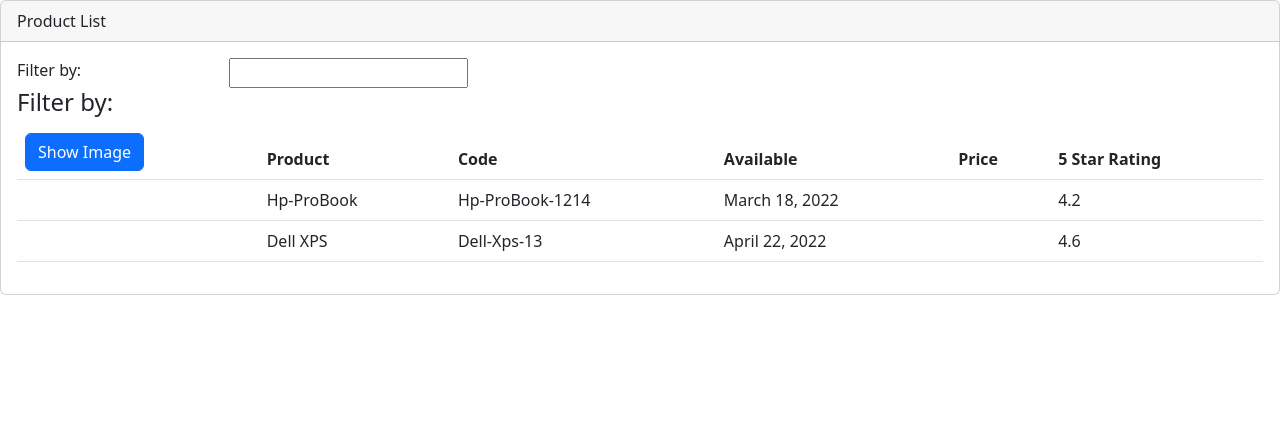
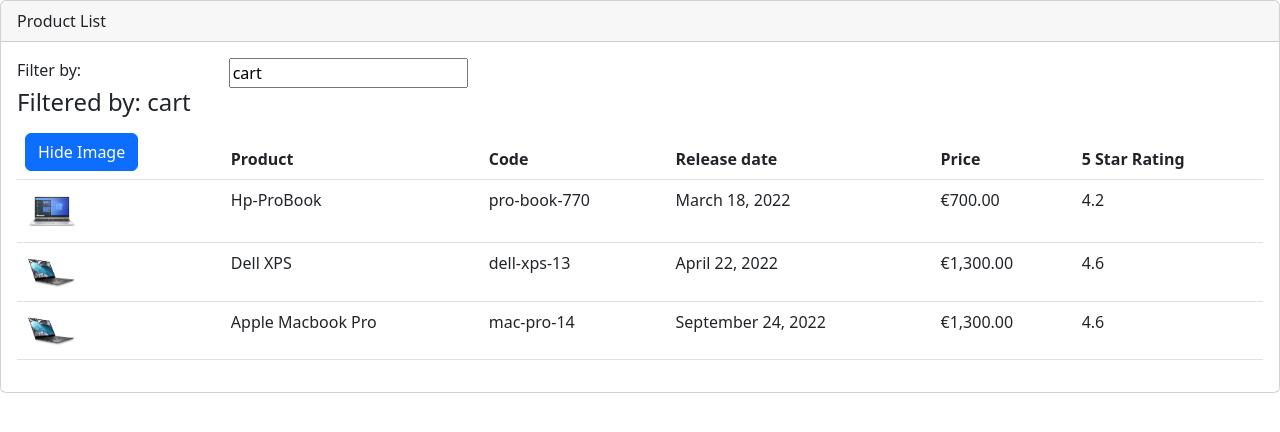
Before and after one commit to ubt-e-commerce-app/front, an Angular app: page / in a window 1280 px wide. Both pictures are taken after a click on the button "Show Image". Shown: the top 432 px of the page. Built offline with nearby package versions, Linux system fonts and the light colour scheme.

Commit message:
show/hide product image

```diff
--- a/src/app/app.module.ts
+++ b/src/app/app.module.ts
@@ -1,4 +1,5 @@
 import { NgModule } from '@angular/core';
+import { FormsModule } from '@angular/forms';
 import { BrowserModule } from '@angular/platform-browser';
 
 import { AppRoutingModule } from './app-routing.module';
@@ -12,7 +13,8 @@ import { ProductListComponent } from './products/product-list/product-list.compo
   ],
   imports: [
     BrowserModule,
-    AppRoutingModule
+    AppRoutingModule,
+    FormsModule
   ],
   providers: [],
   bootstrap: [AppComponent]
--- a/src/app/products/product-list/product-list.component.html
+++ b/src/app/products/product-list/product-list.component.html
@@ -6,12 +6,12 @@
         <div class="row">
             <div class="col-md-2">Filter by:</div>
             <div class="col-md-4">
-                <input type="text">
+                <input type="text" [(ngModel)]="listFilter"/>
             </div>
         </div>
         <div class="row">
             <div class="col-md-6">
-                <h4>Filter by:</h4>
+                <h4>Filtered by: {{listFilter}}</h4>
             </div>
         </div>
         <div class="table-responsive">
@@ -19,22 +19,29 @@
                 <thead>
                     <tr>
                         <th>
-                            <button class="btn btn-primary">Show Image</button>
+                            <button class="btn btn-primary"
+                            (click)="toggleImage()">{{showImage ? 'Hide' : 'Show'}} Image</button>
                         </th>
                         <th>Product</th>
                         <th>Code</th>
-                        <th>Available</th>
+                        <th>Release date</th>
                         <th>Price</th>
                         <th>5 Star Rating</th>
                     </tr>
                 </thead>
                 <tbody>
                     <tr *ngFor="let product of products">
-                        <td></td>
+                        <td>
+                            <img *ngIf="showImage"
+                            [src]="product.imgUrl"
+                            [title]="product.productName"
+                            [style.width.px]="imageWidth"
+                            [style.margin.px]="imageMargin">
+                        </td>
                         <td>{{product.productName}}</td>
-                        <td>{{product.productCode}}</td>
+                        <td>{{product.productCode | lowercase}}</td>
                         <td>{{product.releaseDate}}</td>
-                        <td>{{product.Price}}</td>
+                        <td>{{product.price | currency: 'EUR'}}</td>
                         <td>{{product.starRating}}</td>
                     </tr>
                 </tbody>
--- a/src/app/products/product-list/product-list.component.ts
+++ b/src/app/products/product-list/product-list.component.ts
@@ -6,30 +6,48 @@ import { Component, OnInit } from '@angular/core';
   styleUrls: ['./product-list.component.scss']
 })
 export class ProductListComponent implements OnInit {
-
   pageTitle = 'Product List'
+  imageWidth = 50;
+  imageMargin = 2;
+  showImage = false;
+  listFilter = 'cart';
   products: any[] = [
     {
-      "productId": 2,
+      "productId": 1,
       "productName": "Hp-ProBook",
-      "productCode": "Hp-ProBook-1214",
+      "productCode": "Pro-book-770",
       "releaseDate": "March 18, 2022",
       "description": "Lorem ipsum dolor sit, amet consectetur adipisicing elit. Natus, fuga. Itaque, provident.",
-      "price": 700.00,
+      "price": 700,
       "starRating": 4.2,
       "imgUrl": "assets/images/hp.jpg"
     },
     {
       "productId": 2,
       "productName": "Dell XPS",
-      "productCode": "Dell-Xps-13",
+      "productCode": "Dell-xps-13",
       "releaseDate": "April 22, 2022",
       "description": "Lorem ipsum dolor sit, amet consectetur adipisicing elit. Natus, fuga. Itaque, provident.",
-      "price": 1300.00,
+      "price": 1300,
       "starRating": 4.6,
       "imgUrl": "assets/images/dell.jpg"
     },
+    {
+      "productId": 3,
+      "productName": "Apple Macbook Pro",
+      "productCode": "Mac-pro-14",
+      "releaseDate": "September 24, 2022",
+      "description": "Lorem ipsum dolor sit, amet consectetur adipisicing elit. Natus, fuga. Itaque, provident.",
+      "price": 1300,
+      "starRating": 4.6,
+      "imgUrl": "assets/images/dell.jpg"
+    }
   ]
+
+  toggleImage():void {
+    this.showImage = !this.showImage;
+  }
+
   constructor() { }
 
   ngOnInit(): void {
```
